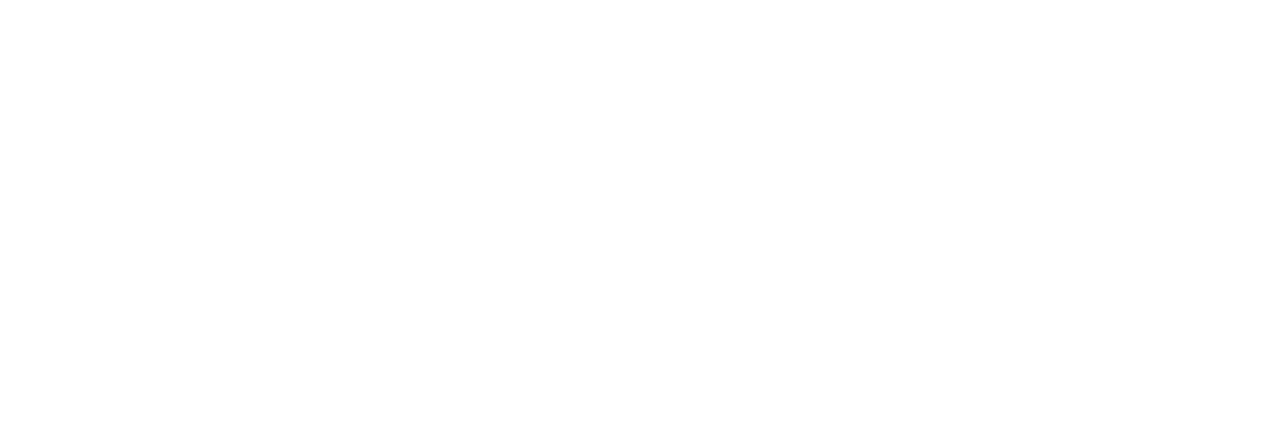
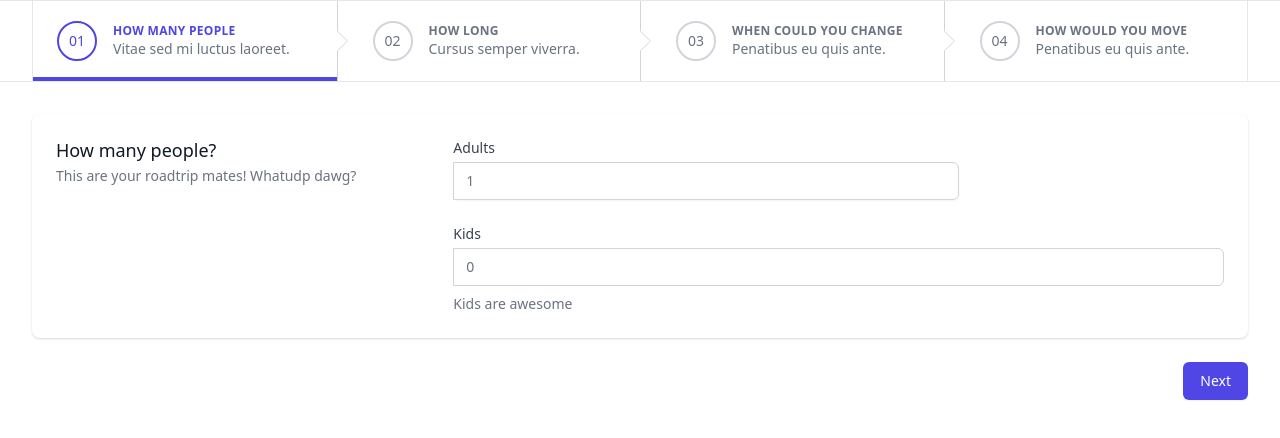
Before and after one commit to FRizzonelli/yolo, a React (Create React App) app: page /book-yolo in a window 1280 px wide. Shown: the top 438 px of the page. Built offline with nearby package versions, Linux system fonts and the light colour scheme.

Commit message:
added flow for the step handling

```diff
--- a/src/App.tsx
+++ b/src/App.tsx
@@ -1,5 +1,6 @@
+import { BrowserRouter as Router, Route, Switch } from 'react-router-dom';
+import { BookYolo } from './containers/BookYolo';
 import { Landing } from './containers/Landing';
-import { BrowserRouter as Router, Switch, Route } from 'react-router-dom';
 
 function App() {
   return (
@@ -9,7 +10,7 @@ function App() {
           <Landing />
         </Route>
         <Route path='/book-yolo'>
-          <div />
+          <BookYolo />
         </Route>
       </Switch>
     </Router>
--- /dev/null
+++ b/src/containers/BookYolo/BookYolo.tsx
@@ -0,0 +1,115 @@
+/* This example requires Tailwind CSS v2.0+ */
+import { CheckIcon } from '@heroicons/react/solid';
+import React, { FunctionComponent } from 'react';
+import { Link, Route, Switch, useRouteMatch } from 'react-router-dom';
+import { classNames } from '../../utils';
+import { StepOne } from '../StepOne';
+
+const steps = [
+  { id: '01', name: 'How many people', description: 'Vitae sed mi luctus laoreet.', to: '/', status: 'current' },
+  { id: '02', name: 'How long', description: 'Cursus semper viverra.', to: '/how-long', status: 'upcoming' },
+  { id: '03', name: 'When could you change', description: 'Penatibus eu quis ante.', to: '/when-could', status: 'upcoming' },
+  { id: '04', name: 'How would you move', description: 'Penatibus eu quis ante.', to: '/how-would', status: 'upcoming' },
+];
+
+interface IBookYoloProps {}
+
+const BookYolo: FunctionComponent<IBookYoloProps> = () => {
+  const match = useRouteMatch();
+
+  return (
+    <div className='w-screen h-screen'>
+      <div className='lg:border-t lg:border-b lg:border-gray-200'>
+        <nav className='mx-auto max-w-7xl px-4 sm:px-6 lg:px-8' aria-label='Progress'>
+          <ol className='rounded-md overflow-hidden lg:flex lg:border-l lg:border-r lg:border-gray-200 lg:rounded-none'>
+            {steps.map((step, stepIdx) => (
+              <li key={step.id} className='relative overflow-hidden lg:flex-1'>
+                <div
+                  className={classNames(
+                    stepIdx === 0 ? 'border-b-0 rounded-t-md' : '',
+                    stepIdx === steps.length - 1 ? 'border-t-0 rounded-b-md' : '',
+                    'border border-gray-200 overflow-hidden lg:border-0'
+                  )}
+                >
+                  {step.status === 'complete' ? (
+                    <Link to={step.to} className='group'>
+                      <span
+                        className='absolute top-0 left-0 w-1 h-full bg-transparent group-hover:bg-gray-200 lg:w-full lg:h-1 lg:bottom-0 lg:top-auto'
+                        aria-hidden='true'
+                      />
+                      <span className={classNames(stepIdx !== 0 ? 'lg:pl-9' : '', 'px-6 py-5 flex items-start text-sm font-medium')}>
+                        <span className='flex-shrink-0'>
+                          <span className='w-10 h-10 flex items-center justify-center bg-indigo-600 rounded-full'>
+                            <CheckIcon className='w-6 h-6 text-white' aria-hidden='true' />
+                          </span>
+                        </span>
+                        <span className='mt-0.5 ml-4 min-w-0 flex flex-col'>
+                          <span className='text-xs font-semibold tracking-wide uppercase'>{step.name}</span>
+                          <span className='text-sm font-medium text-gray-500'>{step.description}</span>
+                        </span>
+                      </span>
+                    </Link>
+                  ) : step.status === 'current' ? (
+                    <Link to={step.to} aria-current='step'>
+                      <span className='absolute top-0 left-0 w-1 h-full bg-indigo-600 lg:w-full lg:h-1 lg:bottom-0 lg:top-auto' aria-hidden='true' />
+                      <span className={classNames(stepIdx !== 0 ? 'lg:pl-9' : '', 'px-6 py-5 flex items-start text-sm font-medium')}>
+                        <span className='flex-shrink-0'>
+                          <span className='w-10 h-10 flex items-center justify-center border-2 border-indigo-600 rounded-full'>
+                            <span className='text-indigo-600'>{step.id}</span>
+                          </span>
+                        </span>
+                        <span className='mt-0.5 ml-4 min-w-0 flex flex-col'>
+                          <span className='text-xs font-semibold text-indigo-600 tracking-wide uppercase'>{step.name}</span>
+                          <span className='text-sm font-medium text-gray-500'>{step.description}</span>
+                        </span>
+                      </span>
+                    </Link>
+                  ) : (
+                    <Link to={step.to} className='group'>
+                      <span
+                        className='absolute top-0 left-0 w-1 h-full bg-transparent group-hover:bg-gray-200 lg:w-full lg:h-1 lg:bottom-0 lg:top-auto'
+                        aria-hidden='true'
+                      />
+                      <span className={classNames(stepIdx !== 0 ? 'lg:pl-9' : '', 'px-6 py-5 flex items-start text-sm font-medium')}>
+                        <span className='flex-shrink-0'>
+                          <span className='w-10 h-10 flex items-center justify-center border-2 border-gray-300 rounded-full'>
+                            <span className='text-gray-500'>{step.id}</span>
+                          </span>
+                        </span>
+                        <span className='mt-0.5 ml-4 min-w-0 flex flex-col'>
+                          <span className='text-xs font-semibold text-gray-500 tracking-wide uppercase'>{step.name}</span>
+                          <span className='text-sm font-medium text-gray-500'>{step.description}</span>
+                        </span>
+                      </span>
+                    </Link>
+                  )}
+
+                  {stepIdx !== 0 ? (
+                    <>
+                      {/* Separator */}
+                      <div className='hidden absolute top-0 left-0 w-3 inset-0 lg:block' aria-hidden='true'>
+                        <svg className='h-full w-full text-gray-300' viewBox='0 0 12 82' fill='none' preserveAspectRatio='none'>
+                          <path d='M0.5 0V31L10.5 41L0.5 51V82' stroke='currentcolor' vectorEffect='non-scaling-stroke' />
+                        </svg>
+                      </div>
+                    </>
+                  ) : null}
+                </div>
+              </li>
+            ))}
+          </ol>
+        </nav>
+      </div>
+      <div className='max-w-7xl mx-auto sm:px-6 lg:px-8 mt-8'>
+        <Switch>
+          <Route path={`${match.path}`}>
+            <StepOne />
+          </Route>
+          <Route path={`${match.path}/step-two`}>{/* <StepTwo /> */}</Route>
+        </Switch>
+      </div>
+    </div>
+  );
+};
+
+export default BookYolo;
--- /dev/null
+++ b/src/containers/BookYolo/index.ts
@@ -0,0 +1,3 @@
+import BookYolo from './BookYolo';
+
+export { BookYolo };
--- /dev/null
+++ b/src/containers/StepOne/StepOne.tsx
@@ -0,0 +1,67 @@
+import React, { FunctionComponent } from 'react';
+
+interface IStepOneProps {}
+
+const StepOne: FunctionComponent<IStepOneProps> = () => {
+  const handleOnSubmit = () => {};
+  return (
+    <div className='space-y-6'>
+      <div className='bg-white shadow px-4 py-5 sm:rounded-lg sm:p-6'>
+        <div className='md:grid md:grid-cols-3 md:gap-6'>
+          <div className='md:col-span-1'>
+            <h3 className='text-lg font-medium leading-6 text-gray-900'>How many people?</h3>
+            <p className='mt-1 text-sm text-gray-500'>This are your roadtrip mates! Whatudp dawg?</p>
+          </div>
+          <div className='mt-5 md:mt-0 md:col-span-2'>
+            <form className='space-y-6' action='#' method='POST'>
+              <div className='grid grid-cols-3 gap-6'>
+                <div className='col-span-3 sm:col-span-2'>
+                  <label htmlFor='adults' className='block text-sm font-medium text-gray-700'>
+                    Adults
+                  </label>
+                  <div className='mt-1 flex rounded-md shadow-sm'>
+                    <input
+                      type='number'
+                      name='adults'
+                      id='adults'
+                      className='focus:ring-indigo-500 focus:border-indigo-500 flex-1 block w-full rounded-none rounded-r-md sm:text-sm border-gray-300'
+                      placeholder='1'
+                    />
+                  </div>
+                </div>
+              </div>
+
+              <div>
+                <label htmlFor='kids' className='block text-sm font-medium text-gray-700'>
+                  Kids
+                </label>
+                <div className='mt-1'>
+                  <input
+                    type='number'
+                    name='adults'
+                    id='adults'
+                    className='focus:ring-indigo-500 focus:border-indigo-500 flex-1 block w-full rounded-none rounded-r-md sm:text-sm border-gray-300'
+                    placeholder='0'
+                  />
+                </div>
+                <p className='mt-2 text-sm text-gray-500'>Kids are awesome</p>
+              </div>
+            </form>
+          </div>
+        </div>
+      </div>
+
+      <div className='flex justify-end'>
+        <button
+          type='submit'
+          onClick={handleOnSubmit}
+          className='ml-3 inline-flex justify-center py-2 px-4 border border-transparent shadow-sm text-sm font-medium rounded-md text-white bg-indigo-600 hover:bg-indigo-700 focus:outline-none focus:ring-2 focus:ring-offset-2 focus:ring-indigo-500'
+        >
+          Next
+        </button>
+      </div>
+    </div>
+  );
+};
+
+export default StepOne;
--- /dev/null
+++ b/src/containers/StepOne/index.ts
@@ -0,0 +1,3 @@
+import StepOne from './StepOne';
+
+export { StepOne };
--- /dev/null
+++ b/src/utils/index.ts
@@ -0,0 +1,3 @@
+export function classNames(...classes) {
+    return classes.filter(Boolean).join(' ');
+}
```
